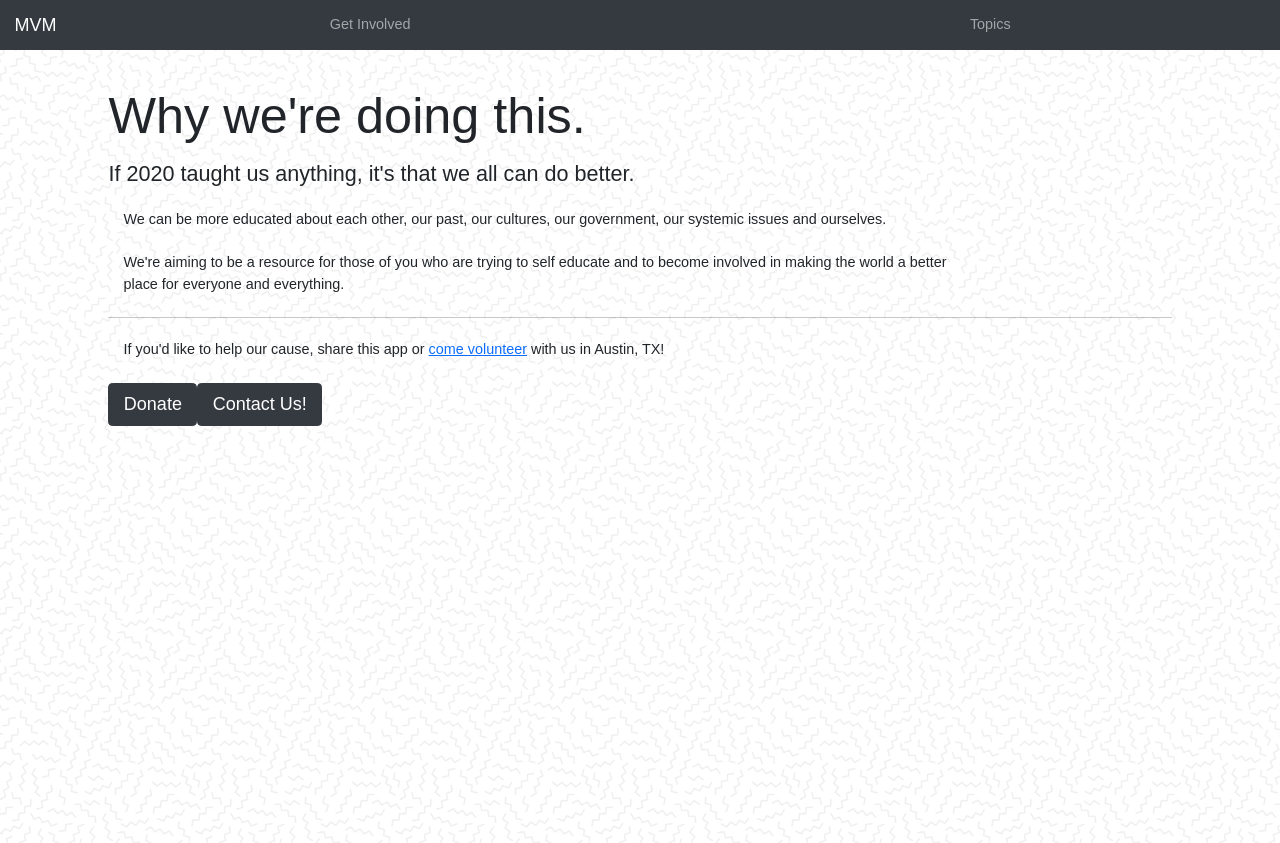
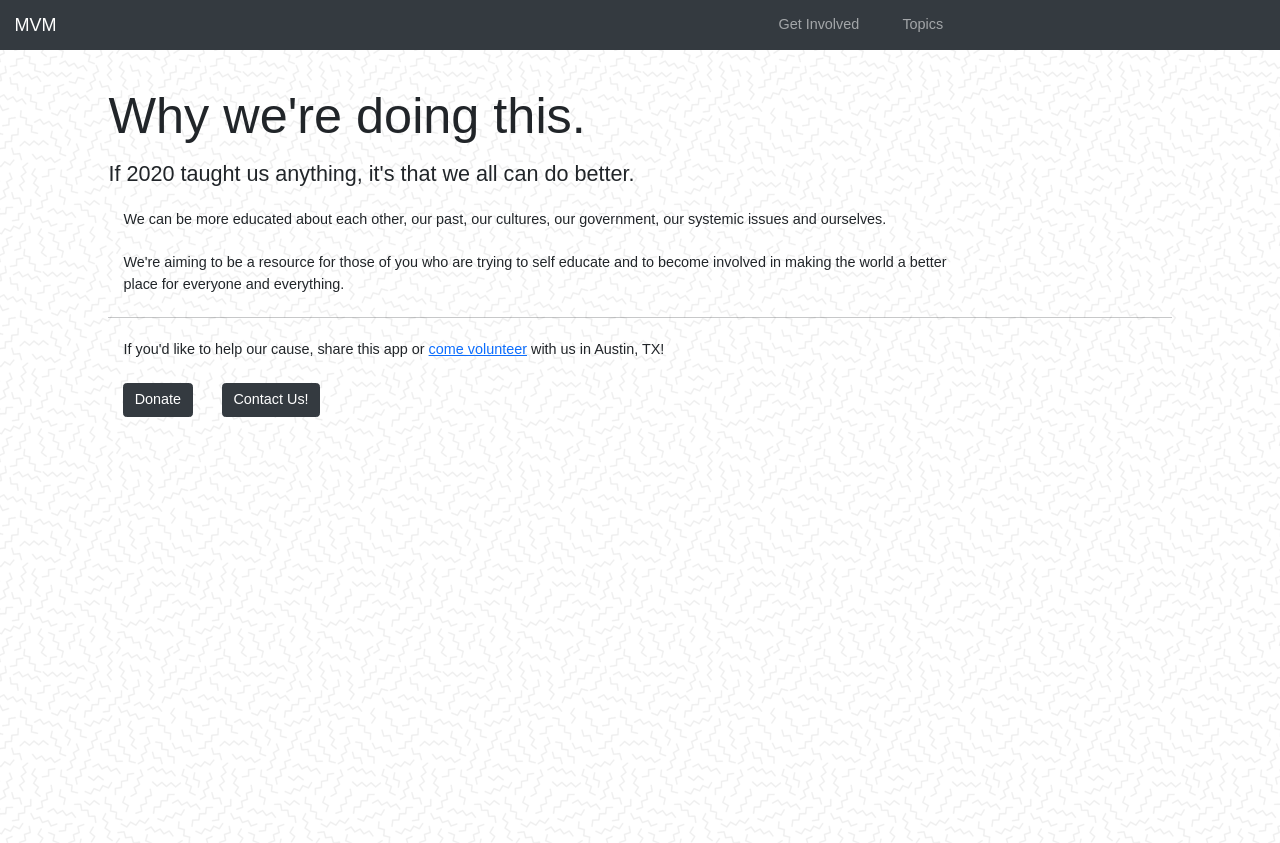
Before and after one commit to hnbarr/voice, a React (Create React App) app: page /WhoWeAre in a window 1280 px wide. Built offline with nearby package versions, Linux system fonts and the light colour scheme; a web font is replaced by a local one.

Commit message:
fixed navbar and edited buttons on purpose component

```diff
--- a/src/components/Intro.js
+++ b/src/components/Intro.js
@@ -3,7 +3,7 @@ import React, { Component } from 'react'
 export default class Intro extends Component {
     render() {
         return (
-            <div id="IntroComponent">
+            <div id="IntroComponent" className="py-2">
             {/* <div className="mobile-spacer"></div> */}
                 <div className="jumbotron mb-0">
                     <div className="row d-flex justify-content-center">
--- a/src/components/Navbar.js
+++ b/src/components/Navbar.js
@@ -5,39 +5,22 @@ export default class Navbar extends Component {
     render() {
         return (
             <div>
-                <nav className="navbar fixed-top navbar-expand-md navbar-dark bg-dark">
-                    <a className="navbar-brand" href='/' id='dashBtn'> MVM </a>
-                    <button className="navbar-toggler" type="button" data-toggle="collapse" data-target="#navbarSupportedContent" aria-controls="navbarSupportedContent" aria-expanded="false" aria-label="Toggle navigation">
-                        <span className="navbar-toggler-icon"></span>
-                    </button>
-                    <div className="collapse navbar-collapse row" id="navbarSupportedContent">
-                        <ul className="navbar-nav mr-auto">
-                        <li className="nav-item col text-center">
-                            <a className="nav-link" href="/Volunteer">Get Involved</a>
-                        </li>
-                        <li className="nav-item col text-center">
-                            <a className="nav-link" href="/Topics">Topics</a>
-                        </li>
-                        {/* <li className="nav-item col text-center secondary col">
-                            <a className="nav-link" href="/VoteReady">Get #voteready!</a>
-                        </li> */}
-                        {/* <li className="nav-item col text-center">
-                            <a className="nav-link" href="/RegisterNow">Resources!</a>
-                        </li> */}
-                        {/* <li className="nav-item col text-center active">
-                            <a className="nav-link" href="/VoteReady">Vote</a>
-                        </li>
-                        <li className="nav-item col text-center">
-                            <a className="nav-link disabled" href="/RegisterNow">Register Now</a>
-                        </li>
-                        <li className="nav-item col text-center">
-                            <a className="nav-link disabled" href="/CheckMyRegistration">Check My Registration Status</a>
-                        </li> */}
+                <nav className="navbar fixed-top navbar-expand-md navbar-dark bg-dark row">
+                    <div className="brand col-7">
+                        <a className="navbar-brand" href='/' id='dashBtn'> MVM </a>
+                    </div>
+                    <button className="navbar-toggler col-2" type="button" data-toggle="collapse" data-target="#navbarSupportedContent" aria-controls="navbarSupportedContent" aria-expanded="false" aria-label="Toggle navigation">
+                            <span className="navbar-toggler-icon"></span>
+                        </button>
+                    <div className="links collapse navbar-collapse" id="navbarSupportedContent">
+                        <ul className="navbar-nav">
+                            <li className="nav-item text-center">
+                                <a className="nav-link mx-3" href="/Volunteer">Get Involved</a>
+                            </li>
+                            <li className="nav-item text-center">
+                                <a className="nav-link mx-3" href="/Topics">Topics</a>
+                            </li>
                         </ul>
-                        {/* <form className="form-inline my-2 my-lg-0">
-                        <input className="form-control mr-sm-2" type="search" placeholder="Search" aria-label="Search"/>
-                        <button className="btn btn-outline-light my-2 my-sm-0" type="submit">Search</button>
-                        </form> */}
                     </div>
                 </nav>
             </div>
--- a/src/components/Purpose.js
+++ b/src/components/Purpose.js
@@ -29,8 +29,10 @@ export default class Purpose extends Component {
                         <hr className="my-4"/>
                         <p className="col-md-10">If you'd like to help our cause, share this app or <a href="/Volunteer">come volunteer</a> with us in Austin, TX!</p>
                         {/* <p className="col-md-10">Donations go towards our volunteer movement in Austin as well as improvement, outreach and development of our platform! To help us, click below, thank you! </p> */}
-                        <a className="btn btn-dark btn-lg" href="paypal.me/HeatherBarr332" role="button">Donate</a>
-                        <a className="btn btn-dark btn-lg" href="mailto:hnbarr94@gmail.com">Contact Us!</a>
+                        <div className="d-flex">
+                            <a className="btn mx-3 btn-dark btn-md" href="paypal.me/HeatherBarr332" role="button">Donate</a>
+                            <a className="btn mx-3 btn-dark btn-md" href="mailto:hnbarr94@gmail.com">Contact Us!</a>
+                        </div>
                     </div>
                 </div>
             </div>
```
Also changed, not shown: src/main.scss (+7 -0 lines), src/main.css, 1 other file (tests, documents, lock files or other folders).
